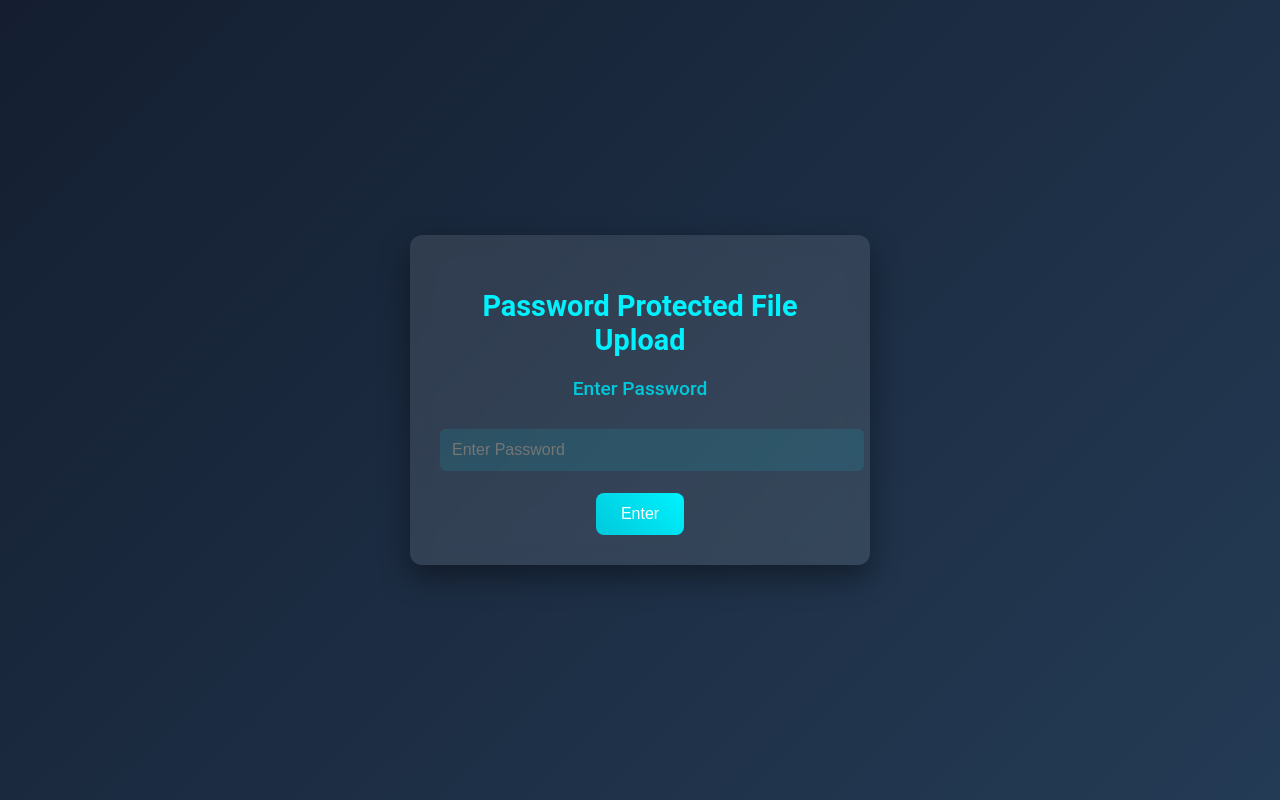
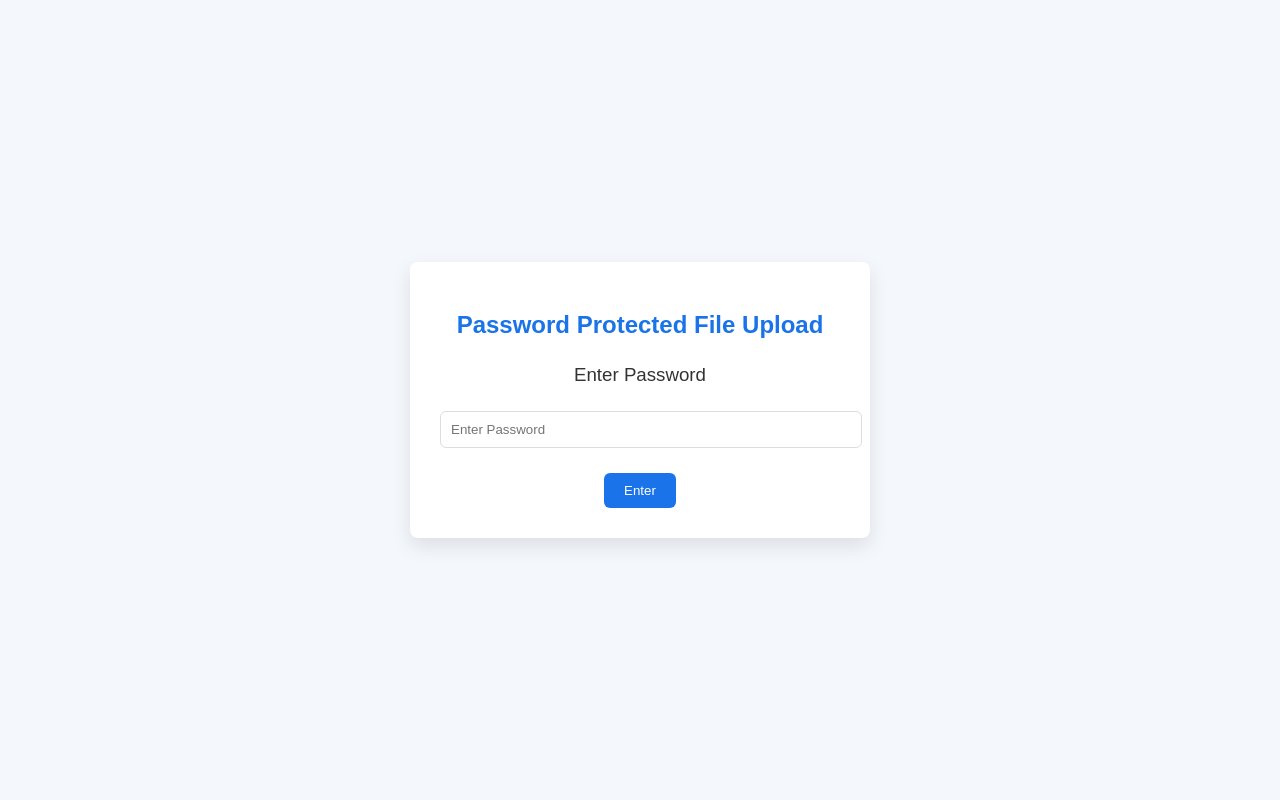
Before and after one commit to gs1pakistan/FilePass, a plain HTML site: page index.html in a window 1280 px wide. Drawn offline with Linux system fonts and the light colour scheme.

Commit message:
Your commit message

```diff
--- a/styles.css
+++ b/styles.css
@@ -1,81 +1,67 @@
 body {
-    font-family: 'Roboto', sans-serif;
+    font-family: 'Arial', sans-serif;
     display: flex;
     justify-content: center;
     align-items: center;
     height: 100vh;
     margin: 0;
-    background: linear-gradient(135deg, #141e30, #243b55);
-    color: #ffffff;
-    overflow: hidden;
+    background-color: #f4f7fb;
+    color: #333;
 }
 
 .container {
     text-align: center;
-    background-color: rgba(255, 255, 255, 0.1);
-    backdrop-filter: blur(10px);
+    background-color: #ffffff;
     padding: 30px;
-    border-radius: 12px;
-    box-shadow: 0 12px 30px rgba(0, 0, 0, 0.4);
+    border-radius: 8px;
+    box-shadow: 0 8px 20px rgba(0, 0, 0, 0.1);
     width: 400px;
-    animation: fadeIn 1s ease;
-}
-
-@keyframes fadeIn {
-    from { opacity: 0; transform: scale(0.9); }
-    to { opacity: 1; transform: scale(1); }
 }
 
 h2 {
-    color: #00f2fe;
-    font-weight: 700;
-    font-size: 1.8rem;
-    margin-bottom: 20px;
+    color: #1a73e8;
+    font-weight: 600;
+    margin-bottom: 25px;
 }
 
 h3 {
-    color: #01c9db;
+    color: #333333;
     font-weight: 500;
-    font-size: 1.2rem;
+    margin-bottom: 15px;
 }
 
 input[type="password"], input[type="file"] {
     margin: 10px 0;
-    padding: 12px;
+    padding: 10px;
     width: 100%;
-    border: none;
-    outline: none;
+    border: 1px solid #ddd;
     border-radius: 6px;
-    color: #ffffff;
-    background-color: rgba(0, 242, 254, 0.1);
-    font-size: 1rem;
 }
 
 button {
-    padding: 12px 25px;
-    margin-top: 12px;
-    background: linear-gradient(45deg, #00c9db, #00f2fe);
+    padding: 10px 20px;
+    background-color: #1a73e8;
     color: #ffffff;
     border: none;
-    border-radius: 8px;
-    font-size: 1rem;
+    border-radius: 6px;
     cursor: pointer;
+    font-weight: 500;
+    margin-top: 15px;
     transition: all 0.3s ease;
 }
 
 button:hover {
-    transform: scale(1.05);
-    background: linear-gradient(45deg, #00a7b0, #01e1e6);
+    background-color: #135ab8;
 }
 
 #fileLinks a {
     display: block;
-    color: #00f2fe;
+    color: #1a73e8;
     text-decoration: none;
-    margin: 10px 0;
-    transition: color 0.3s;
+    margin: 5px 0;
+    transition: color 0.2s;
 }
 
 #fileLinks a:hover {
-    color: #01c9db;
+    color: #135ab8;
 }
```
